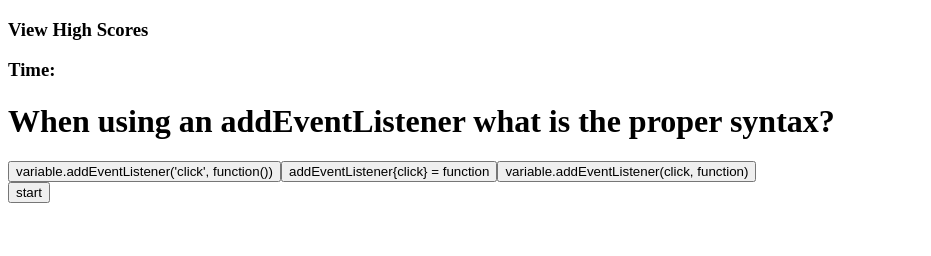
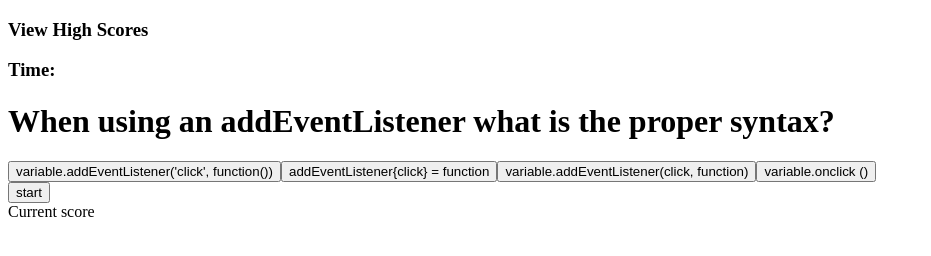
Before and after one commit to jmonty94/montyJavascriptQuiz, a plain HTML site: page index.html in a window 1280 px wide. Both pictures are taken after a click on the button "start". Shown: the whole page, without its empty margins (0-931 px from the left). Drawn offline with Linux system fonts and the light colour scheme.

Commit message:
got the object for each to work and actually generates buttons that work

```diff
--- a/Assets/css/style.css
+++ b/Assets/css/style.css
@@ -0,0 +1,3 @@
+/* .quiz {
+    display: none;
+} */
--- a/Assets/js/script.js
+++ b/Assets/js/script.js
@@ -3,15 +3,24 @@ const startBtn = document.getElementById('start');
 const submitBtn = document.getElementById('submit');
 const resultsContainer = document.getElementById('results');
 const questionText = document.getElementById('question');
-let currentQuestion = 0;
+// var time = question.length * 15
+// var timerEl = document.querySelector("time")
+const feedbackEl = document.getElementById('feedback')
+let currentQuestionIndex = 0;
 let score = 0
+const removeChilds = () => {
+    while (quizContainer.lastChild) {
+        quizContainer.removeChild(quizContainer.lastChild);
+    }
+};
 const myQuestions = [
     {
         question: "When using an addEventListener what is the proper syntax?",
         answers: {
-            a: "variable.addEventListener('click', function())",
-            b: "addEventListener{click} = function",
-            c: "variable.addEventListener(click, function)"
+            "a": "variable.addEventListener('click', function())",
+            "b": "addEventListener{click} = function",
+            "c": "variable.addEventListener(click, function)",
+            "d": "variable.onclick ()"
 
         },
         correctAnswer: 'a',
@@ -19,107 +28,140 @@ const myQuestions = [
     {
         question: "When using console.log where will the information being logged display?",
         answers: {
-            a: "As a Window Object",
-            b: "As an HTML Element",
-            c: "In the console",
+            "a": "As a Window Object",
+            "b": "As an HTML Element",
+            "c": "In the console",
+            "d": "on the desktop"
         },
         correctAnswer: 'c',
     },
     {
         question: '"if" statements are best used for what?',
         answers: {
-            a: "To check if a condition has been met and then allowing the statement to proceed.",
-            b: "To provide an input for an else statements function",
-            c: "To take an input and make it into a boolean",
-            d: "Allows Developers to be undecisive and let the code decide what it wants to do",
+            "a": "To check if a condition has been met and then allowing the statement to proceed.",
+            "b": "To provide an input for an else statements function",
+            "c": "To take an input and make it into a boolean",
+            "d": "Allows Developers to be undecisive and let the code decide what it wants to do",
         },
         correctAnswer: 'a'
     },
     {
         question: "How do you change CSS using Javascript?",
         answers: {
-            a: ".querySelector",
-            b: ".getElementById",
-            c: ".setStyling",
-            d: ".setAttribute",
+            "a": ".querySelector",
+            "b": ".getElementById",
+            "c": ".setStyling",
+            "d": ".setAttribute",
         },
         correctAnswer: "d"
     },
     {
         question: "In order to access information stored in localStorage and display it what must you do first?",
         answers: {
-            a: "localStorage.displayItem",
-            b: "JSON.stringify.localStorage.getItem()",
-            c: "JSON.parse(localStorage.getItem()",
-            d: "JSON.showMyStorage",
+            "a": "localStorage.displayItem",
+            "b": "JSON.stringify.localStorage.getItem()",
+            "c": "JSON.parse(localStorage.getItem()",
+            "d": "JSON.showMyStorage",
         },
         correctAnswer: "c"
     },
     {
         question: "What is used to separate properties of an Object?",
         answers: {
-            a: ".",
-            b: ",",
-            c: ";",
-            d: "/"
+            "a": ".",
+            "b": ",",
+            "c": ";",
+            "d": "/"
         },
         correctAnswer: "b",
     },
     {
         question: "How do you prevent a submit button from refreshing the page you are on?",
         answers: {
-            a: "event.preventDefault()",
-            b: "function(refresh !=== true",
-            c: "confirm('would you like the page to refresh')",
-            d: "prevent.eventListener()",
+            "a": "event.preventDefault()",
+            "b": "function(refresh !=== true",
+            "c": "confirm('would you like the page to refresh')",
+            "d": "prevent.eventListener()",
         },
         correctAnswer: "a",
     },
     {
         question: "What is the proper way to format an array?",
         answers: {
-            a: "enclosed in [] with , separating each string",
-            b: "enclosed in [] with . separating each string",
-            c: "enclosed in {} with only one string containg the info",
-            d: "enclosed in () with , separating each string",
+            "a": "enclosed in [] with , separating each string",
+            "b": "enclosed in [] with . separating each string",
+            "c": "enclosed in {} with only one string containg the info",
+            "d": "enclosed in () with , separating each string",
         },
         correctAnswer: "a",
     },
     {
         question: "How do you call a function?",
         answers: {
-            a: "get.function",
-            b: "function()",
-            c: "function {}",
-            d: "function.run",
+            "a": "get.function",
+            "b": "function()",
+            "c": "function {}",
+            "d": "function.run",
         },
         correctAnswer: "b",
     },
     {
         question: "Why would you want to us a for loop?",
         answers: {
-            a: "to iterate over arrays",
-            b: "to execute code more than once",
-            c: "Both a & b",
-            d: "none of the above",
+            "a": "to iterate over arrays",
+            "b": "to execute code more than once",
+            "c": "Both a & b",
+            "d": "none of the above",
         },
         correctAnswer: "c"
     }
 ];
-const currentAnswers = myQuestions[currentQuestion].answers
-console.log(currentAnswers);
-startBtn.addEventListener("click",start);
-function start (){
+function next() {
+    currentQuestionIndex++;
+    console.log(currentQuestionIndex);
+}
+startBtn.addEventListener("click", start);
+function start() {
     console.log("I'm hit");
-    currentQuestion
-    questionText.textContent = myQuestions[currentQuestion].question;
+    getquestion();
+}
 
+function getquestion() {
+    const currentAnswers = myQuestions[currentQuestionIndex].answers
+    const corAns = currentAnswers[myQuestions[currentQuestionIndex].correctAnswer]
+    questionText.textContent = myQuestions[currentQuestionIndex].question;
+    removeChilds()
     Object.values(currentAnswers).forEach(value => {
         console.log(value);
         let btn = document.createElement('button');
-        btn.innerHTML = value
-        quizContainer.appendChild(btn)
+        btn.innerHTML = value;
+        quizContainer.appendChild(btn);
         textContent = myQuestions[currentAnswers];
-        btn.classList.add('ansBtn')
+        btn.addEventListener('click', userAnswer);
+        function userAnswer(event) {
+            console.log('im hit');
+            console.log(event.target);
+            currentQuestionIndex++;
+            if (btn.innerText === corAns) {
+                feedbackEl.textContent = 'Correct';
+                if (currentQuestionIndex < myQuestions.length) {
+                    getquestion();
+                }
+                else {
+
+                }
+            }
+            else {
+                feedbackEl.textContent = "Incorrect";
+                if (currentQuestionIndex < myQuestions.length) {
+                    getquestion();
+                }
+                else {
+
+                }
+            };
+
+        };
+
     });
 }
--- a/index.html
+++ b/index.html
@@ -17,10 +17,12 @@
     </header>
     <main id="quiz">
     </main>
+    <div id="feedback" class="feedback hide"></div>
     <div>
+
     <button id="start">start</button>
     </div>
-    <div id="results"></div>
+    <div id="results">Current score</div>
     <script src= "Assets/js/script.js"></script>
 </body>
 </html>
```
